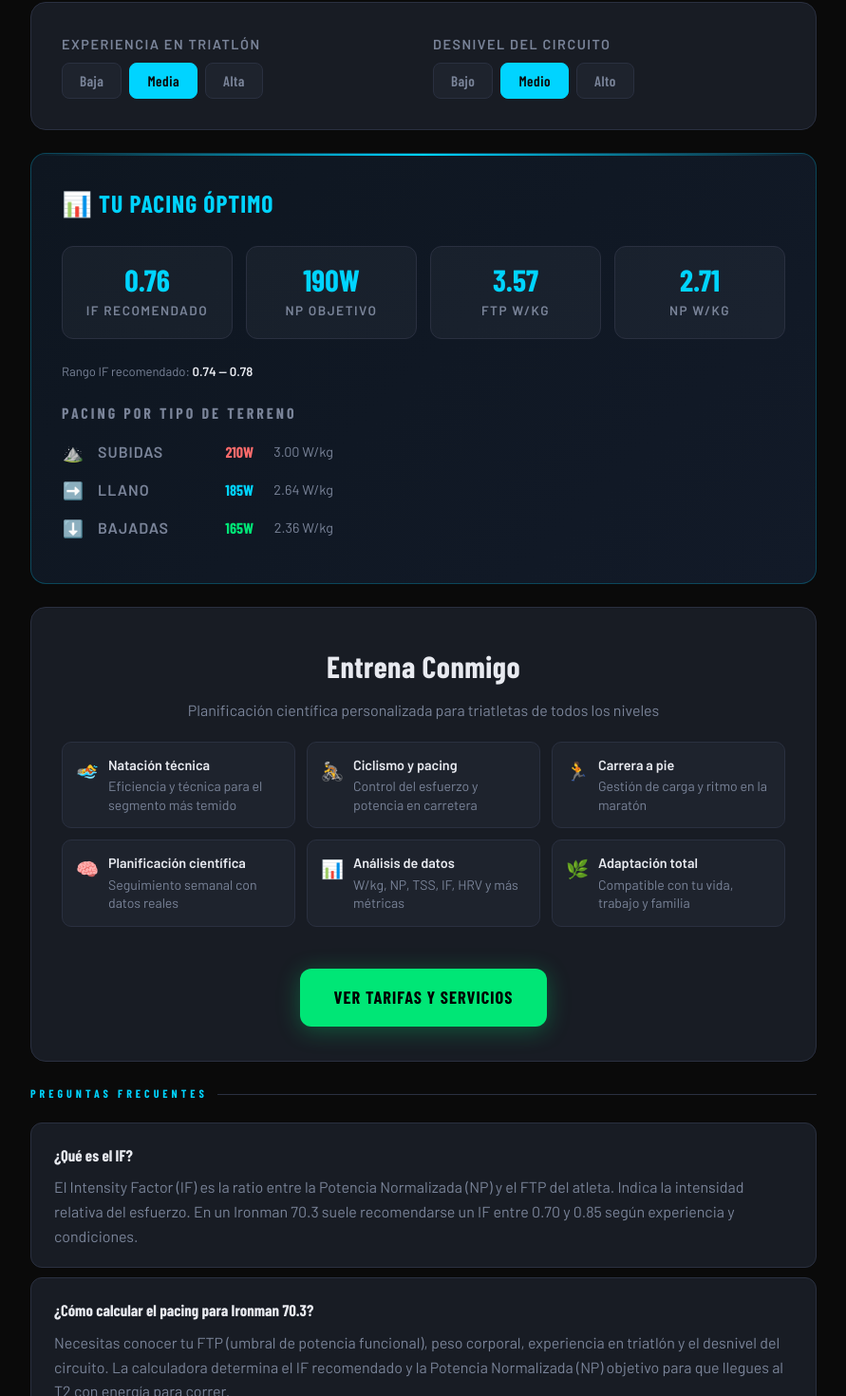
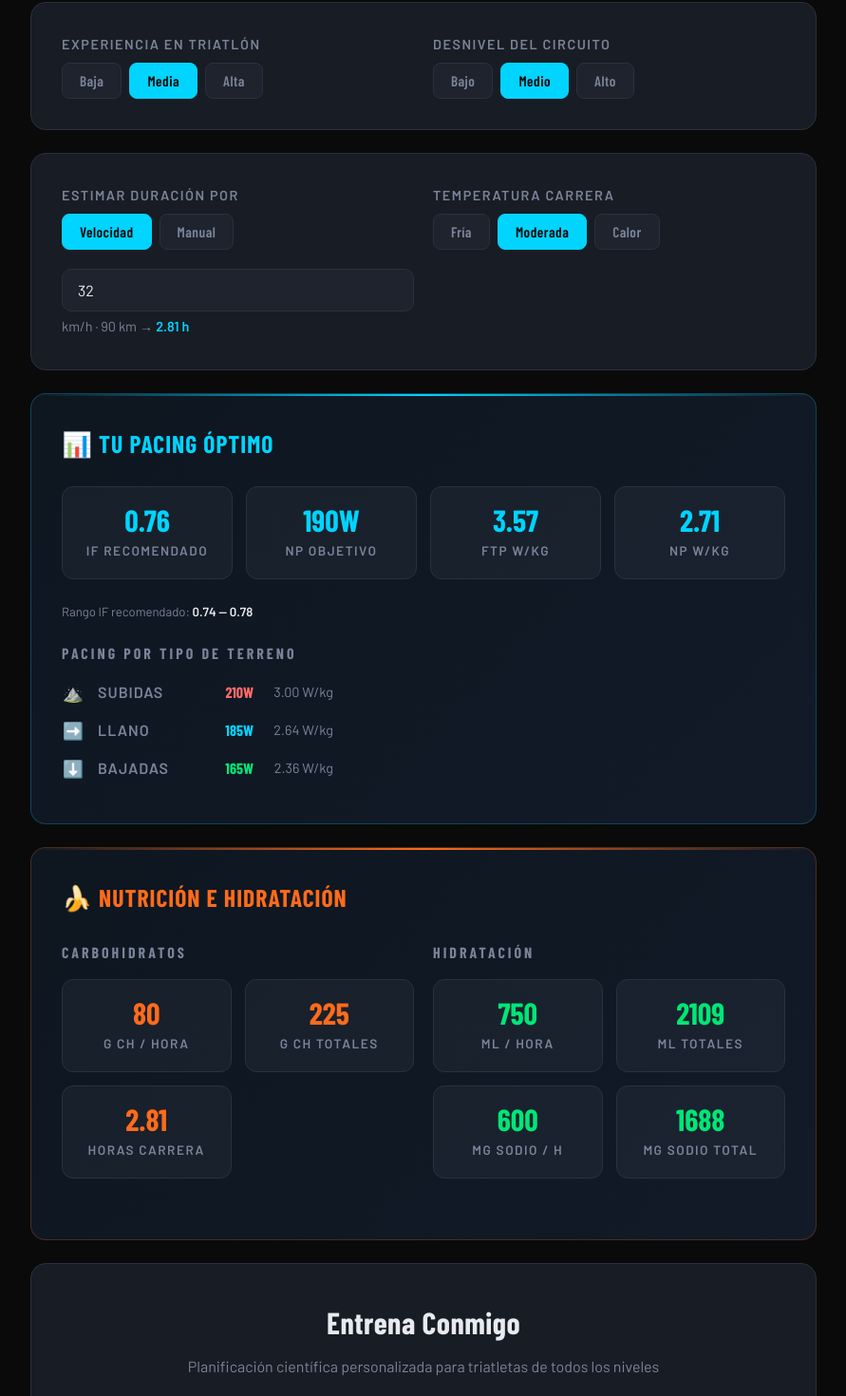
Before and after one commit to jesroble/Calculadora_pacing_triatlon, a React (Vite) app: page / in a window 1280 px wide. Shown: the part 1166-2636 px from the top of the page at 95% size, without its empty margins (194-1085 px from the left). Built offline with nearby package versions, Linux system fonts and the light colour scheme; a web font is replaced by a local one.

Commit message:
Add nutrition and hydration calculator

```diff
--- a/src/App.jsx
+++ b/src/App.jsx
@@ -56,9 +56,16 @@ export default function App() {
   const [grasa, setGrasa] = useState(15)
   const [experiencia, setExperiencia] = useState('Media')
   const [desnivel, setDesnivel] = useState('Medio')
+  const [metodo, setMetodo] = useState('velocidad')
+  const [velocidad, setVelocidad] = useState(32)
+  const [duracionManual, setDuracionManual] = useState(3)
+  const [temp, setTemp] = useState('Moderada')
 
   const pesoMagro = tieneGrasa === 'si' ? peso * (1 - grasa / 100) : null
   const categoriaPeso = tieneGrasa !== 'si' ? 'Medio' : grasa < 10 ? 'Ligero' : grasa <= 15 ? 'Medio' : 'Pesado'
+
+  const distanciaKm = distancia === '70.3' ? 90 : 180
+  const duracion = metodo === 'velocidad' ? distanciaKm / velocidad : duracionManual
 
   const results = useMemo(() => {
     const data = distancia === '70.3' ? DATA_703 : DATA_FULL
@@ -80,6 +87,36 @@ export default function App() {
   }, [distancia, ftp, peso, experiencia, desnivel, categoriaPeso])
 
   const maxW = results ? Math.max(results.subidas, results.llano, results.bajadas) : 1
+
+  const nutrition = useMemo(() => {
+    if (!results) return null
+    const { ifRec, np } = results
+    const kj_h = np * 3.6
+    let ch_base = 0.25 + 0.75 * ifRec
+    ch_base = Math.max(0.4, Math.min(ch_base, 0.9))
+    let dur_factor = 1 - 0.05 * (duracion - 1)
+    dur_factor = Math.max(0.75, dur_factor)
+    const ch_pct = ch_base * dur_factor
+    const g_ch_h_raw = (kj_h * ch_pct) / 4
+    let limite
+    if (experiencia === 'Baja') limite = 60
+    else if (experiencia === 'Media') limite = 80
+    else limite = 100
+    const g_final = Math.min(g_ch_h_raw, limite)
+    const total_ch = g_final * duracion
+    let hydration
+    if (temp === 'Fría') hydration = { ml: 500, mg: 400 }
+    else if (temp === 'Moderada') hydration = { ml: 750, mg: 600 }
+    else hydration = { ml: 1000, mg: 900 }
+    return {
+      g_ch_h: g_final,
+      total_ch,
+      ml_h: hydration.ml,
+      mg_h: hydration.mg,
+      total_liq: hydration.ml * duracion,
+      total_sodio: hydration.mg * duracion,
+    }
+  }, [results, duracion, temp, experiencia])
 
   return (
     <>
@@ -230,6 +267,63 @@ export default function App() {
               </div>
             </div>
           </div>
+
+          {/* TIEMPO Y TEMPERATURA */}
+          <div className="form-card fade-up">
+            <div className="grid-2">
+              <div className="field">
+                <label>Estimar duración por</label>
+                <div className="tab-group" role="radiogroup" aria-label="Método de estimación de duración">
+                  {[['velocidad','Velocidad'],['manual','Manual']].map(([val, label]) => (
+                    <button
+                      key={val}
+                      className={`tab-btn${metodo === val ? ' active' : ''}`}
+                      onClick={() => setMetodo(val)}
+                      role="radio"
+                      aria-checked={metodo === val}
+                    >{label}</button>
+                  ))}
+                </div>
+                {metodo === 'velocidad' ? (
+                  <div style={{marginTop:'12px'}}>
+                    <input
+                      type="number"
+                      min="15" max="60" step="0.5"
+                      value={velocidad}
+                      onChange={e => setVelocidad(Number(e.target.value))}
+                      aria-label="Velocidad media en km/h"
+                    />
+                    <span className="hint">km/h · {distanciaKm} km → <strong style={{color:'var(--accent)'}}>{duracion.toFixed(2)} h</strong></span>
+                  </div>
+                ) : (
+                  <div style={{marginTop:'12px'}}>
+                    <input
+                      type="number"
+                      min="1" max="12" step="0.1"
+                      value={duracionManual}
+                      onChange={e => setDuracionManual(Number(e.target.value))}
+                      aria-label="Duración estimada en horas"
+                    />
+                    <span className="hint">horas</span>
+                  </div>
+                )}
+              </div>
+              <div className="field">
+                <label>Temperatura carrera</label>
+                <div className="tab-group" role="radiogroup" aria-label="Temperatura ambiental">
+                  {['Fría','Moderada','Calor'].map(t => (
+                    <button
+                      key={t}
+                      className={`tab-btn${temp === t ? ' active' : ''}`}
+                      onClick={() => setTemp(t)}
+                      role="radio"
+                      aria-checked={temp === t}
+                    >{t}</button>
+                  ))}
+                </div>
+              </div>
+            </div>
+          </div>
         </section>
 
         {/* RESULTADOS */}
@@ -290,6 +384,55 @@ export default function App() {
           </section>
         )}
 
+        {/* NUTRICIÓN E HIDRATACIÓN */}
+        {nutrition && (
+          <section aria-labelledby="nutrition-title" className="results-card nutrition fade-up">
+            <h2 className="results-title" id="nutrition-title" style={{color:'var(--accent2)'}}>🍌 Nutrición e Hidratación</h2>
+
+            <div className="nutrition-grid">
+              <div>
+                <p className="terrain-title" style={{marginBottom:'16px'}}>Carbohidratos</p>
+                <div className="metrics-grid" style={{gridTemplateColumns:'repeat(auto-fit, minmax(120px, 1fr))'}}>
+                  <div className="metric">
+                    <div className="metric-value" style={{color:'var(--accent2)'}}>{nutrition.g_ch_h.toFixed(0)}</div>
+                    <div className="metric-label">g CH / hora</div>
+                  </div>
+                  <div className="metric">
+                    <div className="metric-value" style={{color:'var(--accent2)'}}>{nutrition.total_ch.toFixed(0)}</div>
+                    <div className="metric-label">g CH totales</div>
+                  </div>
+                  <div className="metric">
+                    <div className="metric-value" style={{color:'var(--accent2)'}}>{duracion.toFixed(2)}</div>
+                    <div className="metric-label">Horas carrera</div>
+                  </div>
+                </div>
+              </div>
+
+              <div>
+                <p className="terrain-title" style={{marginBottom:'16px'}}>Hidratación</p>
+                <div className="metrics-grid" style={{gridTemplateColumns:'repeat(auto-fit, minmax(120px, 1fr))'}}>
+                  <div className="metric">
+                    <div className="metric-value" style={{color:'var(--green)'}}>{nutrition.ml_h}</div>
+                    <div className="metric-label">ml / hora</div>
+                  </div>
+                  <div className="metric">
+                    <div className="metric-value" style={{color:'var(--green)'}}>{nutrition.total_liq.toFixed(0)}</div>
+                    <div className="metric-label">ml totales</div>
+                  </div>
+                  <div className="metric">
+                    <div className="metric-value" style={{color:'var(--green)'}}>{nutrition.mg_h}</div>
+                    <div className="metric-label">mg sodio / h</div>
+                  </div>
+                  <div className="metric">
+                    <div className="metric-value" style={{color:'var(--green)'}}>{nutrition.total_sodio.toFixed(0)}</div>
+                    <div className="metric-label">mg sodio total</div>
+                  </div>
+                </div>
+              </div>
+            </div>
+          </section>
+        )}
+
         {/* ENTRENA CONMIGO */}
         <section aria-labelledby="cta-title" className="cta-card fade-up">
           <h2 id="cta-title">Entrena Conmigo</h2>
--- a/src/index.css
+++ b/src/index.css
@@ -230,6 +230,11 @@ body {
 }
 .cta-btn:hover { transform: translateY(-2px); box-shadow: 0 8px 32px rgba(0,230,118,0.4); }
 
+.results-card.nutrition { border-color: rgba(255,107,26,0.25); }
+.results-card.nutrition::before { background: linear-gradient(90deg, transparent, var(--accent2), transparent); }
+.nutrition-grid { display: grid; grid-template-columns: 1fr 1fr; gap: 20px; margin-bottom: 8px; }
+@media (max-width: 580px) { .nutrition-grid { grid-template-columns: 1fr; } }
+
 .faq-section { margin-bottom: 24px; }
 .faq-item { background: var(--card); border: 1px solid var(--border); border-radius: 12px; padding: 20px 24px; margin-bottom: 10px; }
 .faq-q { font-family: var(--font-display); font-size: 1.05rem; font-weight: 700; margin-bottom: 8px; color: var(--text); }
```
